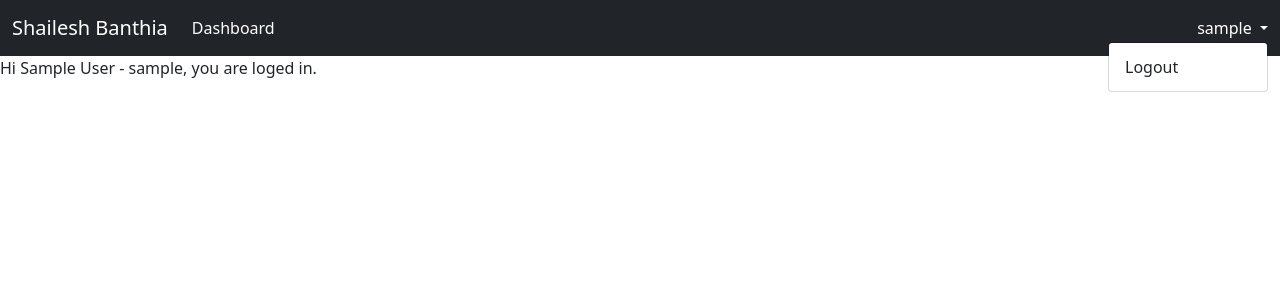
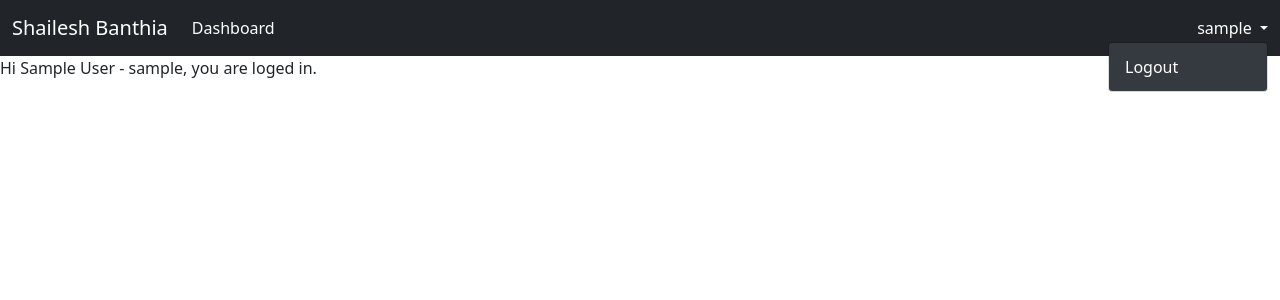
Before and after one commit to sachajoy/Shailesh-Banthia-Accounts, a Django app: page / in a window 1280 px wide, after a click that opens the changed part. Shown: the top 300 px of the page. Run offline with Django 4.2, Linux system fonts and the light colour scheme; the visitor is signed in with stand-in values (Sample User, id 1); some libraries are stand-ins or nearby versions.

Commit message:
Implemented the logout functionality 	- Added the LOGOUT_REDIRECT_URL to setting.py 	- Added the url to navbar.html on logout
Added the EMAIL for forget password in setting.py

```diff
--- a/ShaileshBanthia/templates/navbar.html
+++ b/ShaileshBanthia/templates/navbar.html
@@ -22,8 +22,8 @@
                     id="profile" data-bs-toggle="dropdown" aria-expanded="false">
                       {{ user.username}}
                     </a>
-                    <ul class="dropdown-menu dropdown-menu-end" aria-labelledby="profile">
-                      <li><button class="dropdown-item" type="button">Logout</button></li>
+                    <ul class="dropdown-menu dropdown-menu-dark dropdown-menu-end" aria-labelledby="profile">
+                      <li><a class="dropdown-item" type="button" href="{% url 'logout' %}">Logout</a></li>
                     </ul>
                   </div>
             </span>
```
Also changed, not shown: ShaileshBanthia/ShaileshBanthia/settings.py (+7 -1 lines).
